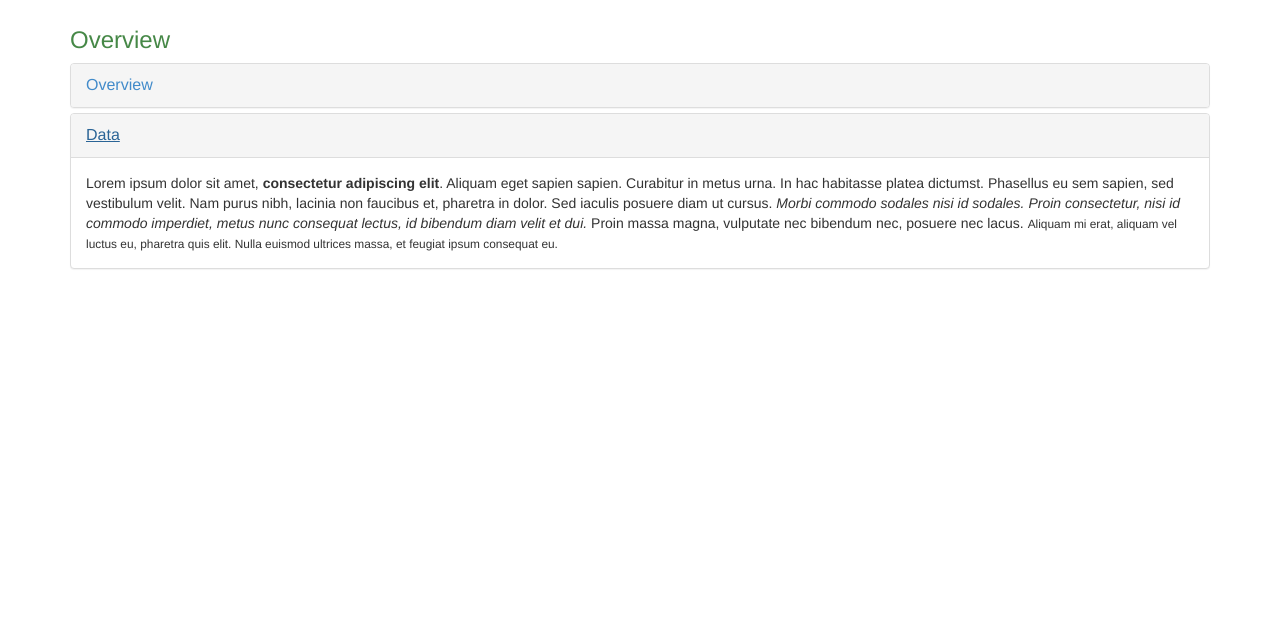
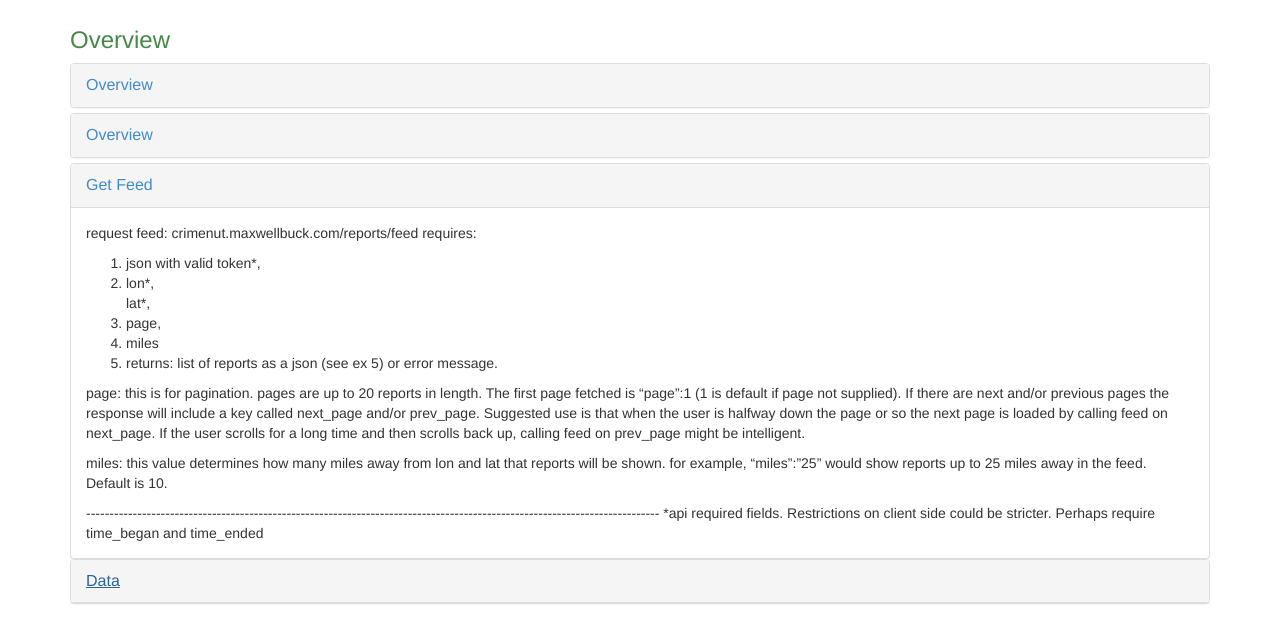
Before and after one commit to buckmaxwell/robo-api-front, a plain HTML site: page index.html in a window 1280 px wide. Both pictures are taken after a click on the link "Data". Shown: the part 99-742 px from the top of the page. Drawn offline with Linux system fonts and the light colour scheme.

Commit message:
list stuff

```diff
--- a/index.html
+++ b/index.html
@@ -67,6 +67,47 @@
 								</div>
 							</div>
 						</div>
+
+            <div class="panel panel-default">
+              <div class="panel-heading">
+                 <a class="panel-title" data-toggle="collapse" data-parent="#panel-872098" href="#panel-element-702210">Overview</a>
+              </div>
+              <div id="panel-element-702210" class="panel-collapse collapse in">
+                <div class="panel-body">
+                  Lorem ipsum dolor sit amet, <strong>consectetur adipiscing elit</strong>. Aliquam eget sapien sapien. Curabitur in metus urna. In hac habitasse platea dictumst. Phasellus eu sem sapien, sed vestibulum velit. Nam purus nibh, lacinia non faucibus et, pharetra in dolor. Sed iaculis posuere diam ut cursus. <em>Morbi commodo sodales nisi id sodales. Proin consectetur, nisi id commodo imperdiet, metus nunc consequat lectus, id bibendum diam velit et dui.</em> Proin massa magna, vulputate nec bibendum nec, posuere nec lacus. <small>Aliquam mi erat, aliquam vel luctus eu, pharetra quis elit. Nulla euismod ultrices massa, et feugiat ipsum consequat eu.</small>
+                </div>
+              </div>
+            </div>
+
+            <div class="panel panel-default">
+              <div class="panel-heading">
+                 <a class="panel-title" data-toggle="collapse" data-parent="#panel-872098" href="#panel-element-716853">Get Feed</a>
+              </div>
+              <div id="panel-element-716853" class="panel-collapse collapse">
+                <div class="panel-body">
+                    <p>request feed: crimenut.maxwellbuck.com/reports/feed
+                    requires:  <ol><li>json with valid token*,</li> <li>lon*,</li> lat*, <li>page,</li> <li>miles<li>
+                    returns: list of reports as a json (see ex 5) or error message.</ol></p>
+
+                    <p>page: this is for pagination.  pages are up to 20 reports in length.  The first page fetched is “page”:1 (1 is default if page not supplied). If there are next and/or previous pages the response will include a key called next_page and/or prev_page.  Suggested use is that when the user is halfway down the page or so the next page is loaded by calling feed on next_page.  If the user scrolls for a long time and then scrolls back up, calling feed on prev_page might be intelligent.</p>
+
+                    <p>miles: this value determines how many miles away from lon and lat that reports will be shown.  for example, “miles”:”25” would show reports up to 25 miles away in the feed.  Default is 10.</p>
+
+
+
+
+
+
+                    ---------------------------------------------------------------------------------------------------------------------------
+                    *api required fields.  Restrictions on client side could be stricter.  Perhaps require time_began and time_ended
+
+
+
+                </div>
+              </div>
+            </div>
+          </div>
+
 						<div class="panel panel-default">
 							<div class="panel-heading">
 								 <a class="panel-title" data-toggle="collapse" data-parent="#panel-872098" href="#panel-element-716853">Data</a>
```
